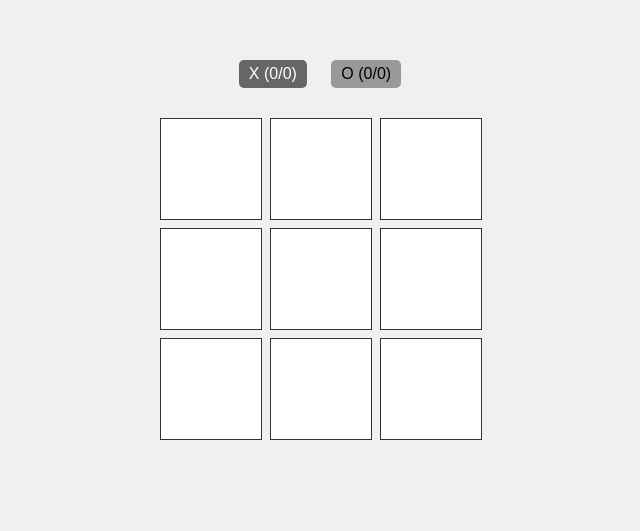
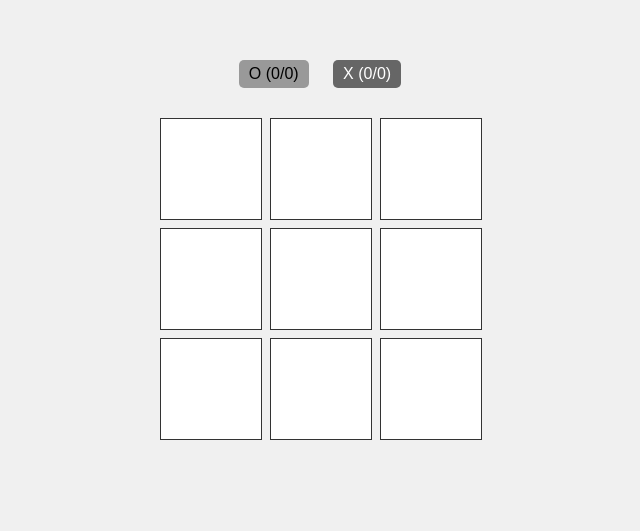
Before and after one commit to imrankabir/tic-tac-toe, a plain HTML site: page index.html in a window 1280 px wide. Shown: the part 111-642 px from the top of the page, without its empty margins (320-960 px from the left). Drawn offline with Linux system fonts and the light colour scheme.

Commit message:
tic-tac-toe auto commit on 2024-07-25 16:06:55

```diff
--- a/index.html
+++ b/index.html
@@ -9,8 +9,8 @@
 </head>
 <body>
     <div class="container">
+        <div class="p po" title="Human">O (<span id="o-wins">0/0</span>)</div>
         <div class="p px" title="Computer">X (<span id="x-wins">0/0</span>)</div>
-        <div class="p po" title="Human">O (<span id="o-wins">0/0</span>)</div>
         <div id="game-board" class="board">
             <div class="cell" data-cell></div>
             <div class="cell" data-cell></div>
--- a/style.css
+++ b/style.css
@@ -26,6 +26,7 @@ body {
     display: flex;
     font-size: 5em;
     cursor: pointer;
+    user-select: none;
     align-items: baseline;
     border: 1px solid #333;
     background-color: #fff;
@@ -34,6 +35,7 @@ body {
 
 .p {
     margin: 10px;
+    user-select: none;
     padding: 5px 10px;
     border-radius: 5px;
     display: inline-block;
@@ -51,6 +53,7 @@ body {
 .winning-message {
     display: flex;
     margin-top: 20px;
+    user-select: none;
     visibility: hidden;
     align-items: center;
     flex-direction: column;
@@ -65,6 +68,7 @@ button {
     font-size: 1em;
     cursor: pointer;
     margin-top: 10px;
+    user-select: none;
     padding: 10px 20px;
     border-radius: 5px;
 }
```
